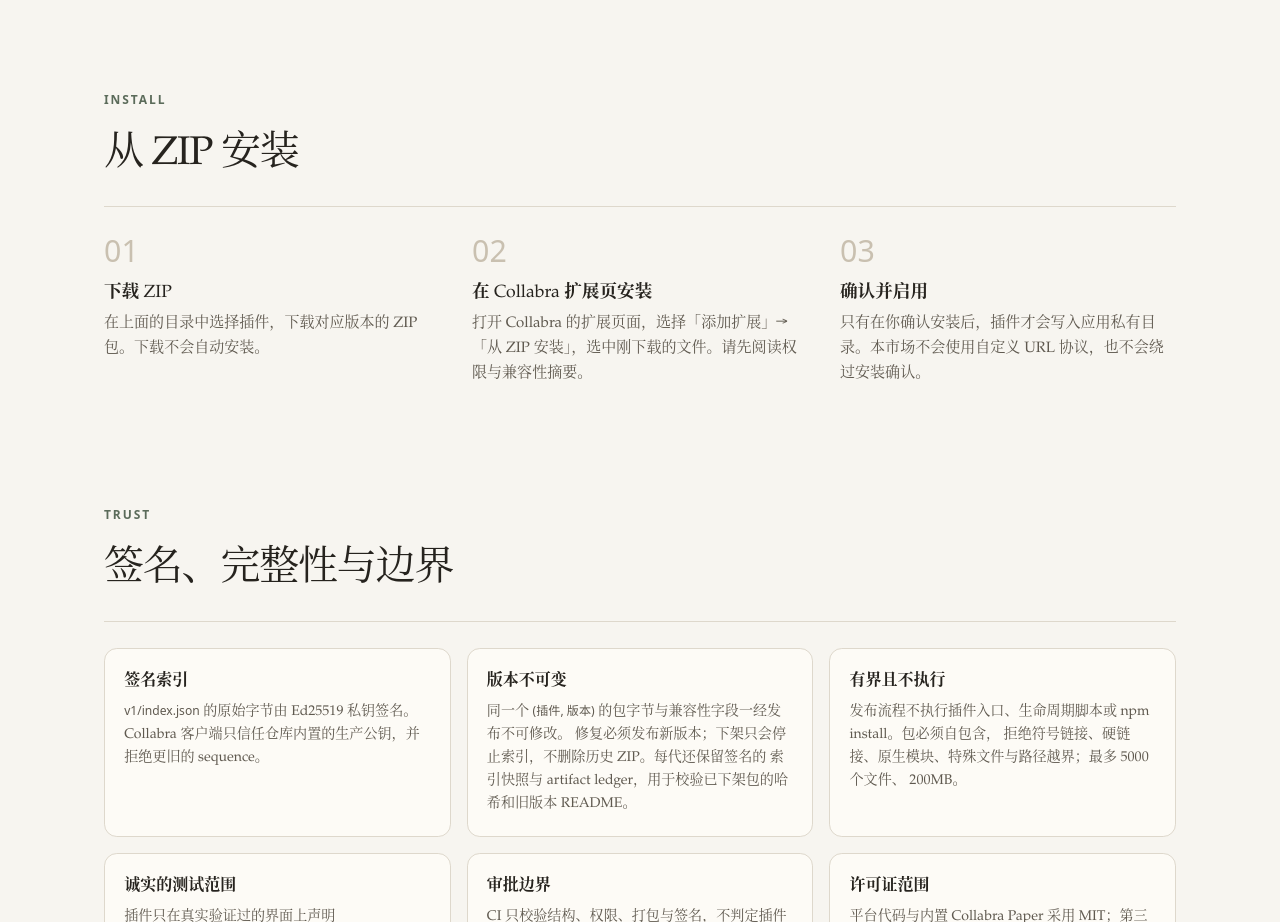
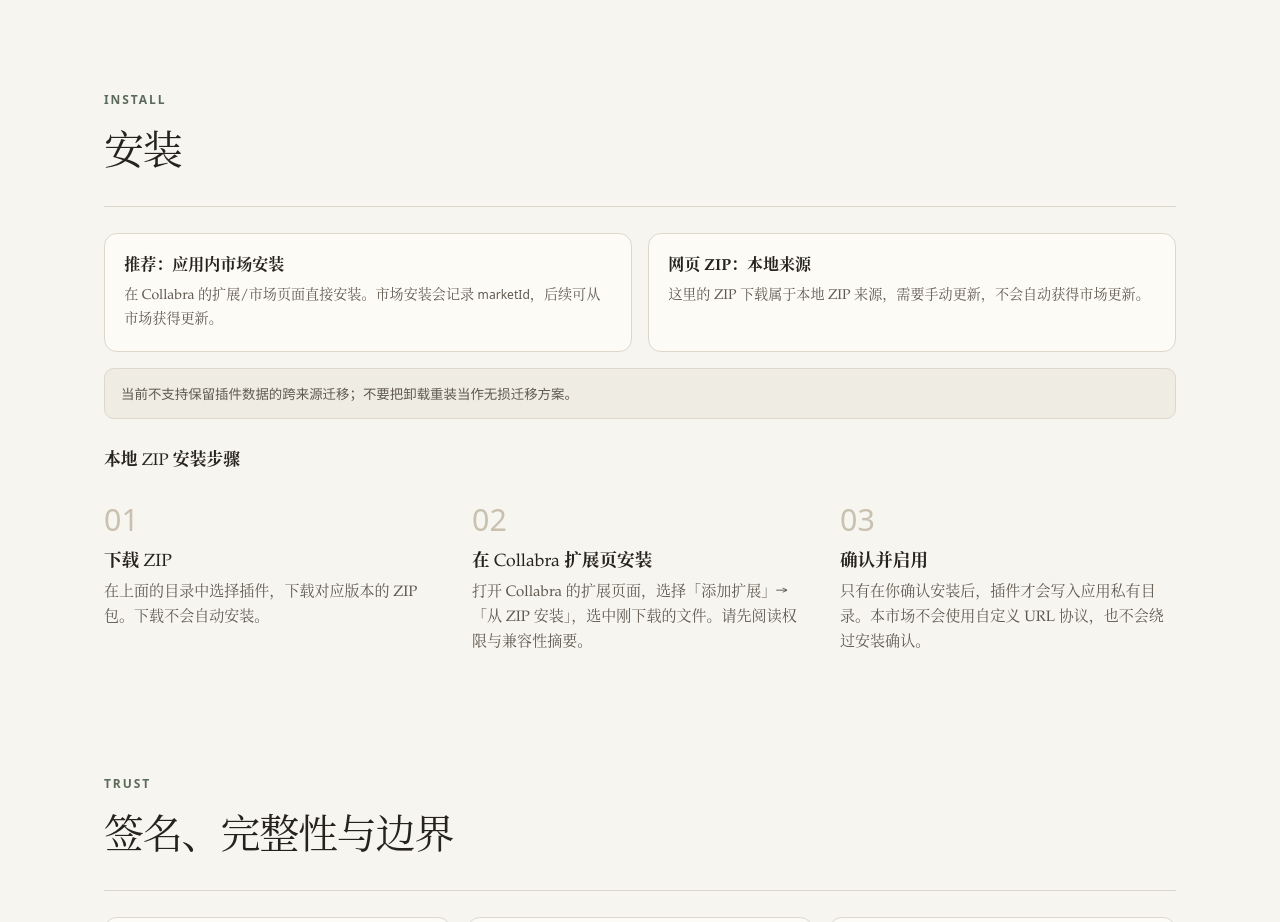
Before and after one commit to tingyuxuan123/collabra-plugins, a website: page web/index.html in a window 1280 px wide. Shown: the part 980-1902 px from the top of the page. Drawn offline with Linux system fonts and the light colour scheme; no server answers.

Commit message:
docs: distinguish market installs from local ZIP updates

```diff
--- a/web/index.html
+++ b/web/index.html
@@ -93,9 +93,28 @@
         <div class="section-heading">
           <div>
             <p class="eyebrow">Install</p>
-            <h2 id="install-title">从 ZIP 安装</h2>
+            <h2 id="install-title">安装</h2>
           </div>
         </div>
+        <div class="trust-grid install-paths">
+          <article>
+            <h3>推荐：应用内市场安装</h3>
+            <p>
+              在 Collabra 的扩展/市场页面直接安装。市场安装会记录
+              <code>marketId</code>，后续可从市场获得更新。
+            </p>
+          </article>
+          <article>
+            <h3>网页 ZIP：本地来源</h3>
+            <p>
+              这里的 ZIP 下载属于本地 ZIP 来源，需要手动更新，不会自动获得市场更新。
+            </p>
+          </article>
+        </div>
+        <p class="source-contract">
+          当前不支持保留插件数据的跨来源迁移；不要把卸载重装当作无损迁移方案。
+        </p>
+        <h3 class="steps-title">本地 ZIP 安装步骤</h3>
         <ol class="steps">
           <li>
             <span class="step-number">01</span>
--- a/web/site.css
+++ b/web/site.css
@@ -529,6 +529,27 @@ section {
   padding-top: clamp(3.5rem, 9vw, 6rem);
 }
 
+.install-paths {
+  margin-top: 1.5rem;
+}
+
+.source-contract {
+  margin: 1rem 0 0;
+  padding: 0.85rem 1rem;
+  border: 1px solid var(--line);
+  border-radius: 0.6rem;
+  background: var(--sunken);
+  color: var(--muted);
+  font-family: ui-sans-serif, system-ui, sans-serif;
+  font-size: 0.84rem;
+}
+
+.steps-title {
+  margin: 1.8rem 0 0;
+  font-size: 1.05rem;
+  font-weight: 550;
+}
+
 .steps {
   display: grid;
   gap: 1.5rem;
```
Also changed, not shown: test/site.test.mjs (+6 -0 lines), README.md.
